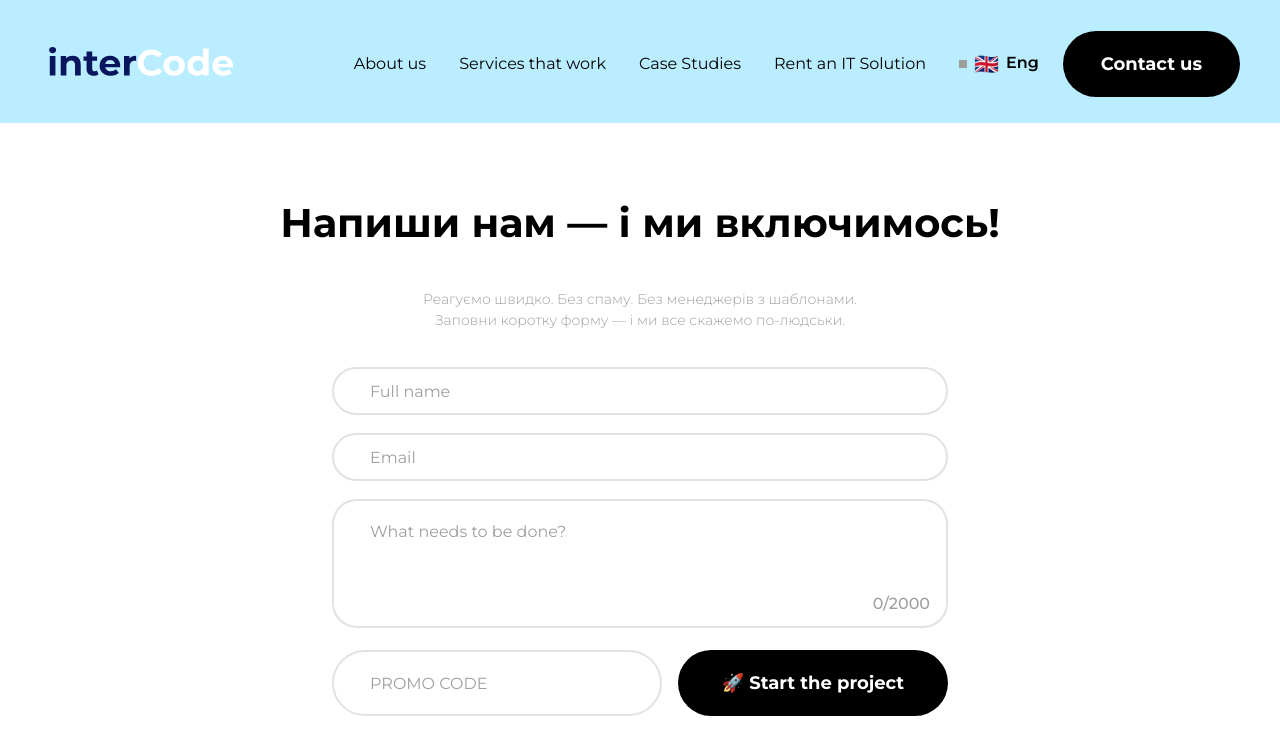
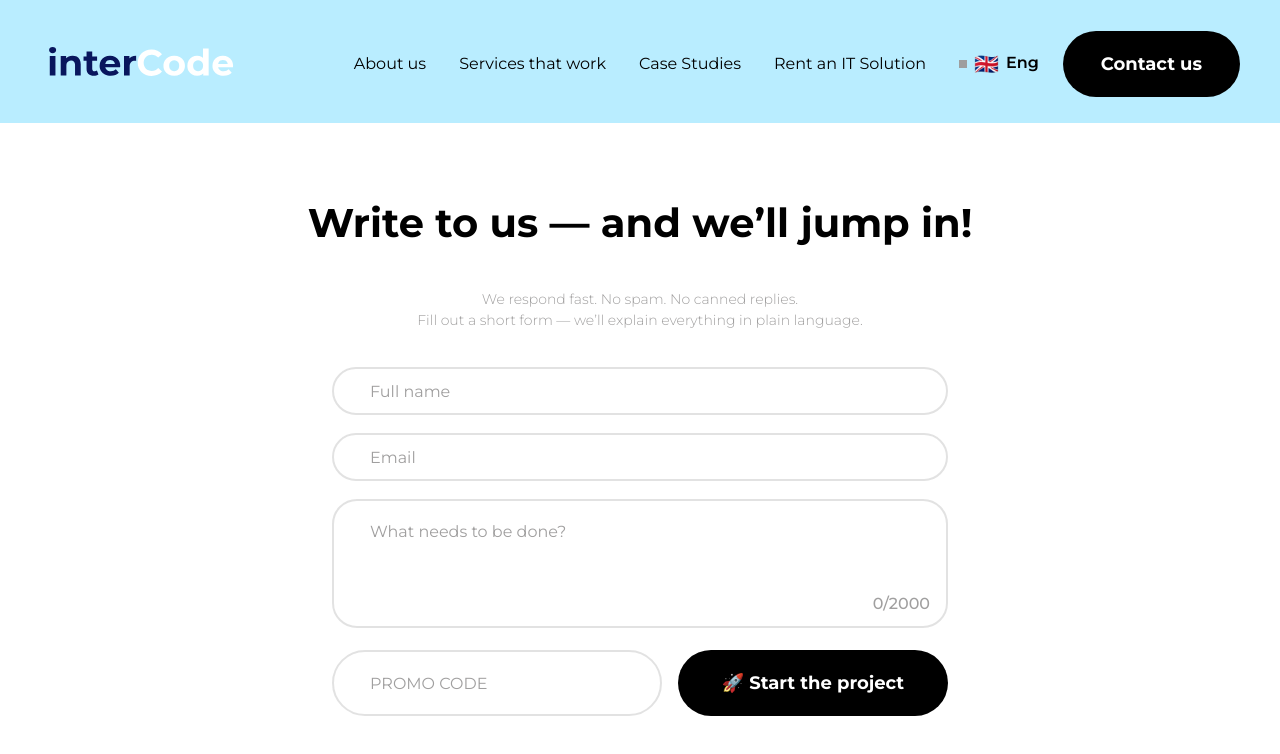
Before and after one commit to lutsiu/intercode, a Next.js app: page /en/contact in a window 1280 px wide. Shown: the top 754 px of the page. Built offline with nearby package versions, Linux system fonts and the light colour scheme; grey boxes are pictures that could not be loaded.

Commit message:
Contact page is int.

```diff
--- a/src/app/[locale]/contact/page.tsx
+++ b/src/app/[locale]/contact/page.tsx
@@ -1,29 +1,27 @@
 'use client';
 
-import ContactForm from "../../components/Common/ContactPopup/ContactPopupForm";
-import SectionTitle from "../../components/Common/SectionTitle";
+import { useTranslations } from 'next-intl';
+import ContactForm from '../../components/Common/ContactPopup/ContactPopupForm';
+import SectionTitle from '../../components/Common/SectionTitle';
 
-export default function RentItPage() {
+export default function ContactPage() {
+  const t = useTranslations('contactPopup');
 
   return (
     <section
-       aria-label="Contact page"
-      className="
-        px-[3.3rem] sm:px-[4rem] lg:px-[8rem]
-        pt-[4.8rem] lg:pt-[7rem]
-        pb-[3.9rem] sm:pb-[5rem] lg:pb-[11rem]"
+      aria-label="Contact page"
+      className="px-[3.3rem] sm:px-[4rem] lg:px-[8rem] pt-[4.8rem] lg:pt-[7rem] pb-[3.9rem] sm:pb-[5rem] lg:pb-[11rem]"
     >
-     <div className="max-w-[30.8rem] sm:max-w-full mx-auto">
-        <SectionTitle title={"Напиши нам — і ми включимось!"} paddingBottom={0} />
+      <div className="max-w-[30.8rem] sm:max-w-full mx-auto">
+        <SectionTitle title={t('title')} paddingBottom={0} />
       </div>
 
-      <div className="max-w-[30.8rem] sm:max-w-full mx-auto text-center leading-[2.1rem] text-black md:text-[#A09F9F]
-                      mt-[2.4rem] md:mt-[3.6rem]">
+      <div className="max-w-[30.8rem] sm:max-w-full mx-auto text-center leading-[2.1rem] text-black md:text-[#A09F9F] mt-[2.4rem] md:mt-[3.6rem]">
         <h4 className="text-[1.4rem] font-medium lg:font-light leading-[2.4rem] md:leading-[2.1rem]">
-          Реагуємо швидко. Без спаму. Без менеджерів з шаблонами.
+          {t('subtitle.p1')}
         </h4>
         <h4 className="text-[1.4rem] font-medium lg:font-light leading-[2.4rem] md:leading-[2.1rem]">
-          Заповни коротку форму — і ми все скажемо по-людськи.
+          {t('subtitle.p2')}
         </h4>
       </div>
 
```
